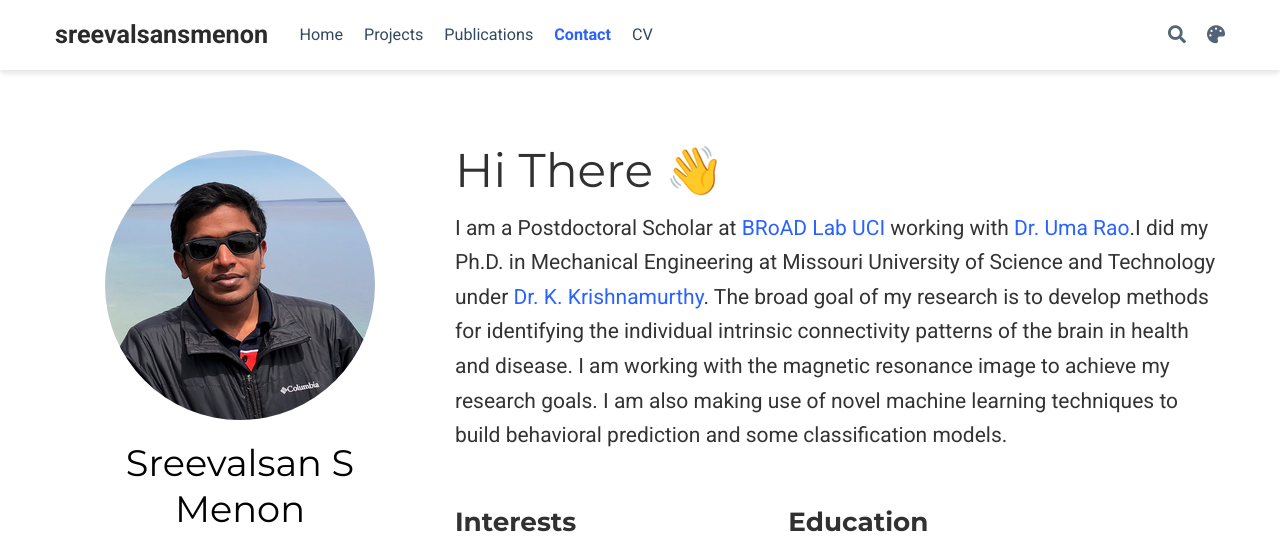
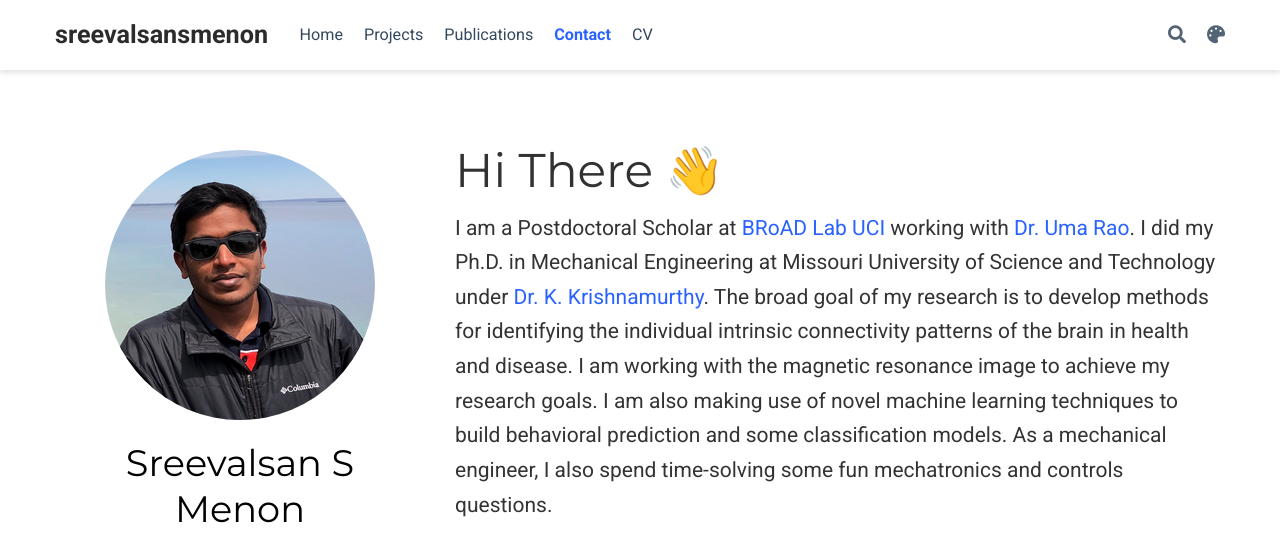
Before and after one commit to sreevalsansmenon/sreevalsansmenon.github.io, a plain HTML site: page index.html in a window 1280 px wide. Shown: the top 539 px of the page. Drawn offline with nearby package versions, Linux system fonts and the light colour scheme; some packages are replaced by stand-ins of ours; some icons are missing.

Commit message:
Update index.html

```diff
--- a/index.html
+++ b/index.html
@@ -6,7 +6,6 @@
   <meta name="viewport" content="width=device-width, initial-scale=1">
   <meta http-equiv="X-UA-Compatible" content="IE=edge">
   <meta name="generator" content="Source Themes Academic 4.8.0">
-
 
 
 
@@ -711,8 +710,8 @@
 
     <h1>Hi There 👋</h1>
 
-    <p>I am a Postdoctoral Scholar at <a href="https://sites.uci.edu/broad/" target="_blank" rel="noopener">BRoAD Lab UCI</a> working with <a href="https://www.faculty.uci.edu/profile.cfm?faculty_id=6359" target="_blank" rel="noopener">Dr. Uma Rao</a>.I did my Ph.D. in Mechanical Engineering at Missouri University of Science and Technology under
-<a href="https://mae.mst.edu/facultyandstaff/facultykrishnamurthy/" target="_blank" rel="noopener">Dr. K. Krishnamurthy</a>. The broad goal of my research is to develop methods for identifying the individual intrinsic connectivity patterns of the brain in health and disease. I am working with the magnetic resonance image to achieve my research goals. I am also making use of novel machine learning techniques to build behavioral prediction and some classification models.</p>
+    <p>I am a Postdoctoral Scholar at <a href="https://sites.uci.edu/broad/" target="_blank" rel="noopener">BRoAD Lab UCI</a> working with <a href="https://www.faculty.uci.edu/profile.cfm?faculty_id=6359" target="_blank" rel="noopener">Dr. Uma Rao</a>. I did my Ph.D. in Mechanical Engineering at Missouri University of Science and Technology under
+<a href="https://mae.mst.edu/facultyandstaff/facultykrishnamurthy/" target="_blank" rel="noopener">Dr. K. Krishnamurthy</a>. The broad goal of my research is to develop methods for identifying the individual intrinsic connectivity patterns of the brain in health and disease. I am working with the magnetic resonance image to achieve my research goals. I am also making use of novel machine learning techniques to build behavioral prediction and some classification models. As a mechanical engineer, I also spend time-solving some fun mechatronics and controls questions.</p>
 
 
     <div class="row">
```
